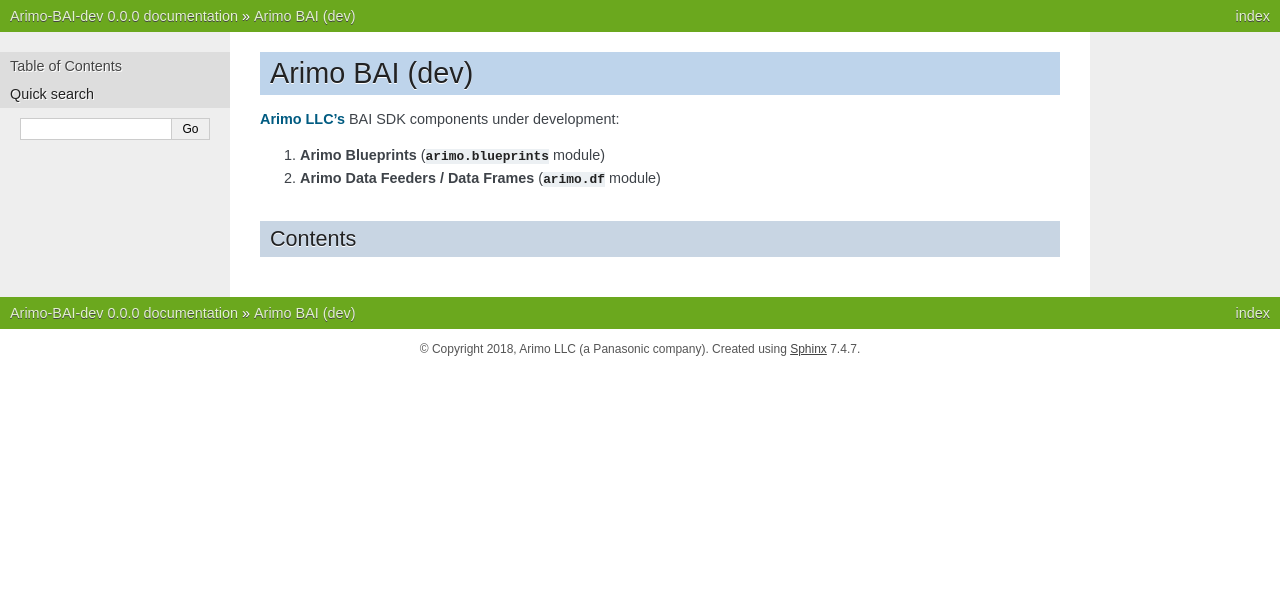
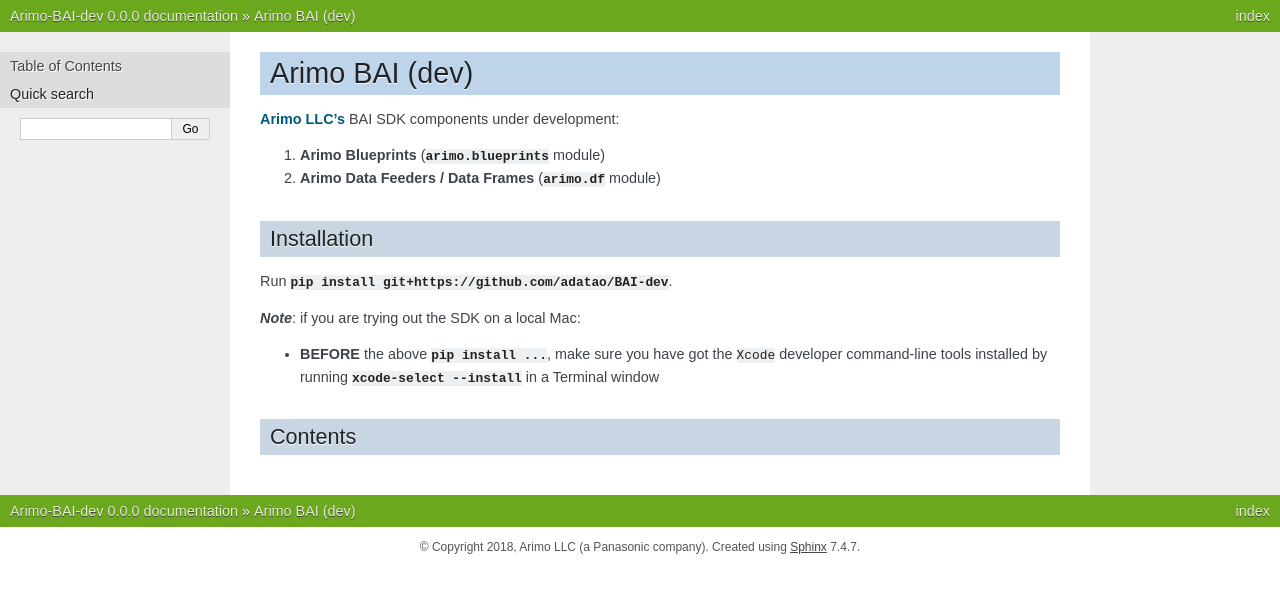
Before and after one commit to TheVinhLuong102/AI-Utils, a Sphinx documentation site: the page built from docs/index.md, in a window 1280 px wide. Shown: the top 593 px of the page. Built offline with Sphinx 7.4.7, drawn with Linux system fonts in a browser that asks for light colours; pages that are not in the unit, such as notebooks, are missing from menus.

Commit message:
update docs

```diff
--- a/docs/index.md
+++ b/docs/index.md
@@ -7,6 +7,15 @@
 2. __Arimo Data Feeders / Data Frames__ (__`arimo.df`__ module)
 
 
+## Installation
+
+Run __`pip install git+https://github.com/adatao/BAI-dev`__.
+
+___Note___: if you are trying out the SDK on a local Mac:
+
+- __BEFORE__ the above __`pip install ...`__, make sure you have got the ``Xcode`` developer command-line tools installed by running __`xcode-select --install`__ in a Terminal window
+
+
 ## Contents
 
 - [API Docs](modules)
```
Also changed, not shown: 1 other file.
